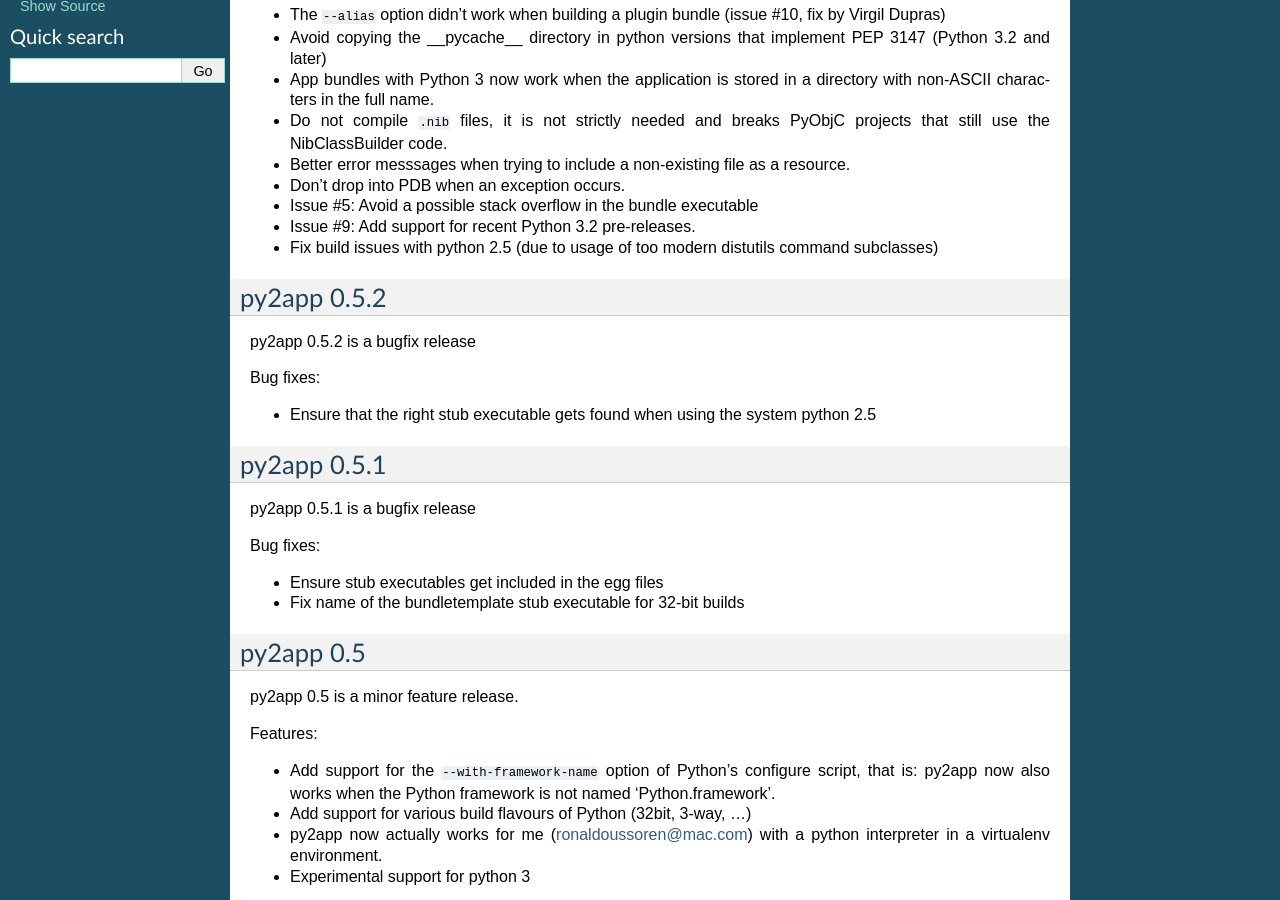
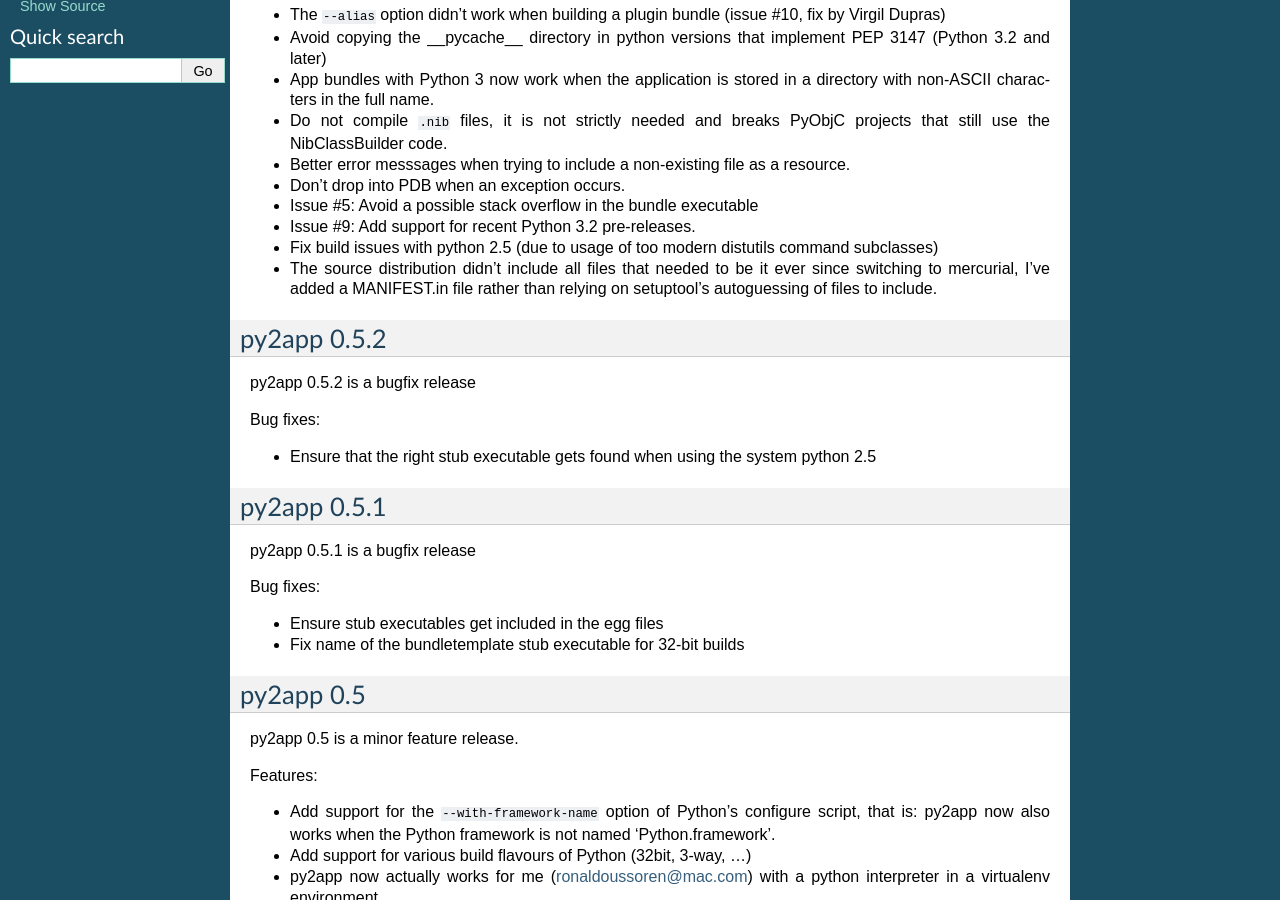
Before and after one commit to ronaldoussoren/py2app, a Sphinx documentation site: the page built from doc/changelog.rst, in a window 1280 px wide and 900 px high, scrolled down 605 px. Built offline with Sphinx 7.4.7, drawn with Linux system fonts in a browser that asks for light colours.

Commit message:
Add MANIFEST.in file instead of relying on setuptools' automagic selection of files

```diff
--- a/doc/changelog.rst
+++ b/doc/changelog.rst
@@ -57,6 +57,10 @@ Bug fixes:
 
 - Fix build issues with python 2.5 (due to usage of too modern distutils
   command subclasses)
+
+- The source distribution didn't include all files that needed to be
+  it ever since switching to mercurial, I've added a MANIFEST.in
+  file rather than relying on setuptool's autoguessing of files to include.
 
 py2app 0.5.2
 ------------
```
Also changed, not shown: 1 other file.
